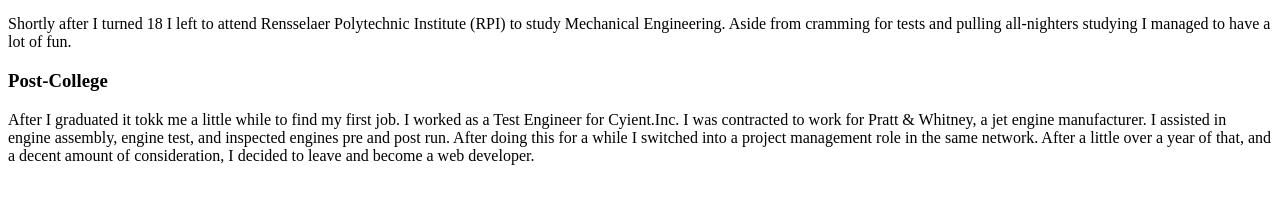
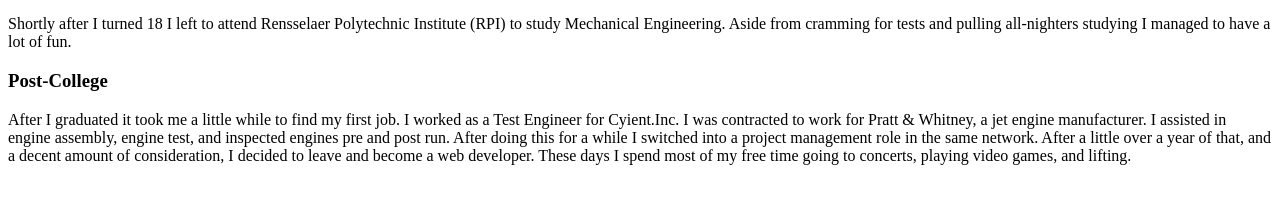
Before and after one commit to bengovernali/about-me-pt2, a plain HTML site: page index.html in a window 1280 px wide. Shown: the part 391-594 px from the top of the page. Drawn offline with Linux system fonts and the light colour scheme.

Commit message:
added to post-college section. fixed spelling errors

```diff
--- a/index.html
+++ b/index.html
@@ -2,6 +2,7 @@
 <html>
     <head>
         <title>About Ben Governali</title>
+
     </head>
     <header>
         <h1>ABOUT ME</h1>
@@ -36,11 +37,12 @@
                 <h3>Post-College</h3>
             </header>
             <p>
-                After I graduated it tokk me a little while to find my first job.
+                After I graduated it took me a little while to find my first job.
                 I worked as a Test Engineer for Cyient.Inc. I was contracted to work for Pratt & Whitney, a jet engine manufacturer.
                 I assisted in engine assembly, engine test, and inspected engines pre and post run.
                 After doing this for a while I switched into a project management role in the same network.
                 After a little over a year of that, and a decent amount of consideration, I decided to leave and become a web developer.
+                These days I spend most of my free time going to concerts, playing video games, and lifting.
             </p>
         </article>
     </main>
```
